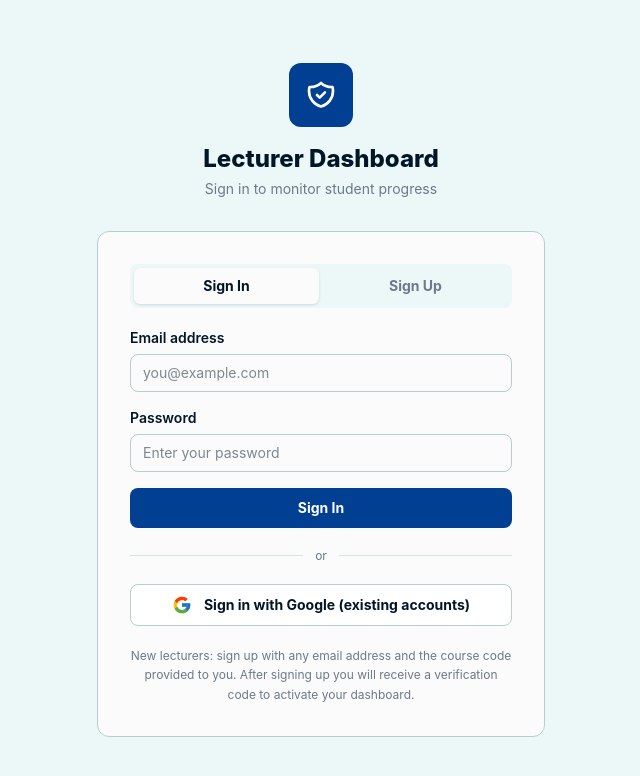
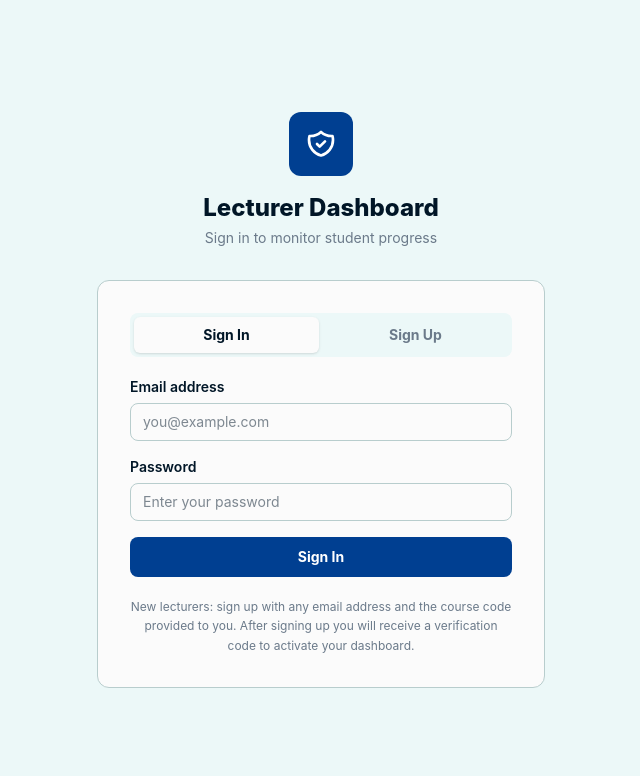
Before and after one commit to charleskwame/Gamified-Admin-Panel, a React (Vite) app: page / in a window 1280 px wide. Shown: the top 776 px of the page, without its empty margins (319-959 px from the left). Built offline with nearby package versions, Linux system fonts and the light colour scheme; no server answers.

Commit message:
removed google sign up options

```diff
--- a/src/context/AuthProvider.jsx
+++ b/src/context/AuthProvider.jsx
@@ -1,10 +1,8 @@
 import { useCallback, useEffect, useRef, useState } from "react";
 import {
   createUserWithEmailAndPassword,
-  GoogleAuthProvider,
   onAuthStateChanged,
   signInWithEmailAndPassword,
-  signInWithPopup,
   signOut,
 } from "firebase/auth";
 import {
@@ -444,22 +442,6 @@ export function AuthProvider({ children }) {
     }
   }, []);
 
-  /**
-   * Legacy Google sign-in. Only resolves existing lecturer profiles — it no
-   * longer auto-provisions new accounts, so it is safe to keep for lecturers
-   * who signed up before the course-code flow existed.
-   */
-  const signInWithGoogle = useCallback(async () => {
-    setAccessMessage(null);
-    try {
-      const provider = new GoogleAuthProvider();
-      provider.setCustomParameters({ prompt: "select_account" });
-      await signInWithPopup(auth, provider);
-    } catch (err) {
-      throw new Error(friendlyError(err), { cause: err });
-    }
-  }, []);
-
   const logout = useCallback(async () => {
     setAccessMessage(null);
     setNeedsVerification(false);
@@ -482,7 +464,6 @@ export function AuthProvider({ children }) {
         devOtp,
         signUpLecturer,
         signInWithEmail,
-        signInWithGoogle,
         verifyOtp,
         resendOtp,
         logout,
--- a/src/pages/LoginPage.jsx
+++ b/src/pages/LoginPage.jsx
@@ -1,28 +1,7 @@
 import { useState } from "react";
 import { useAuth } from "../context/AuthContext";
 
-function GoogleIcon({ className = "w-5 h-5" }) {
-  return (
-    <svg className={className} viewBox="0 0 48 48" aria-hidden="true">
-      <path
-        fill="#FFC107"
-        d="M43.611 20.083H42V20H24v8h11.303c-1.649 4.657-6.08 8-11.303 8-6.627 0-12-5.373-12-12s5.373-12 12-12c3.059 0 5.842 1.154 7.961 3.039l5.657-5.657C34.046 6.053 29.268 4 24 4 12.955 4 4 12.955 4 24s8.955 20 20 20 20-8.955 20-20c0-1.341-.138-2.65-.389-3.917z"
-      />
-      <path
-        fill="#FF3D00"
-        d="M6.306 14.691l6.571 4.819C14.655 15.108 18.961 12 24 12c3.059 0 5.842 1.154 7.961 3.039l5.657-5.657C34.046 6.053 29.268 4 24 4 16.318 4 9.656 8.337 6.306 14.691z"
-      />
-      <path
-        fill="#4CAF50"
-        d="M24 44c5.166 0 9.86-1.977 13.409-5.192l-6.19-5.238C29.211 35.091 26.715 36 24 36c-5.202 0-9.619-3.317-11.283-7.946l-6.522 5.025C9.505 39.556 16.227 44 24 44z"
-      />
-      <path
-        fill="#1976D2"
-        d="M43.611 20.083H42V20H24v8h11.303c-.792 2.237-2.231 4.166-4.087 5.571l6.19 5.238C36.971 39.205 44 34 44 24c0-1.341-.138-2.65-.389-3.917z"
-      />
-    </svg>
-  );
-}
+
 
 function ErrorBanner({ message }) {
   if (!message) return null;
@@ -62,7 +41,7 @@ export default function LoginPage() {
     accessMessage,
     signUpLecturer,
     signInWithEmail,
-    signInWithGoogle,
+
   } = useAuth();
 
   const [authMode, setAuthMode] = useState("signin"); // "signin" | "signup"
@@ -115,17 +94,7 @@ export default function LoginPage() {
     }
   };
 
-  const handleGoogleSignIn = async () => {
-    setError("");
-    setBusy(true);
-    try {
-      await signInWithGoogle();
-    } catch (err) {
-      setError(err?.message || "Unable to sign in with Google. Please try again.");
-    } finally {
-      setBusy(false);
-    }
-  };
+
 
   // ---------------------------------------------------------------------------
   // Sign in / Sign up
@@ -140,17 +109,15 @@ export default function LoginPage() {
             <button
               type="button"
               onClick={() => switchMode("signin")}
-              className={`py-2 text-sm font-bold rounded-md transition-colors ${
-                authMode === "signin" ? "bg-surface text-text-primary shadow-sm" : "text-text-muted"
-              }`}>
+              className={`py-2 text-sm font-bold rounded-md transition-colors ${authMode === "signin" ? "bg-surface text-text-primary shadow-sm" : "text-text-muted"
+                }`}>
               Sign In
             </button>
             <button
               type="button"
               onClick={() => switchMode("signup")}
-              className={`py-2 text-sm font-bold rounded-md transition-colors ${
-                authMode === "signup" ? "bg-surface text-text-primary shadow-sm" : "text-text-muted"
-              }`}>
+              className={`py-2 text-sm font-bold rounded-md transition-colors ${authMode === "signup" ? "bg-surface text-text-primary shadow-sm" : "text-text-muted"
+                }`}>
               Sign Up
             </button>
           </div>
@@ -239,7 +206,6 @@ export default function LoginPage() {
                   autoCapitalize="characters"
                   value={courseCode}
                   onChange={(e) => setCourseCode(e.target.value)}
-                  placeholder="e.g. CA001"
                   className={`${inputClass} font-mono uppercase tracking-widest`}
                 />
                 <p className="text-xs text-text-muted mt-1.5">
@@ -289,21 +255,6 @@ export default function LoginPage() {
             </form>
           )}
 
-          <div className="flex items-center gap-3">
-            <div className="flex-1 border-t border-border-light" />
-            <span className="text-xs text-text-muted">or</span>
-            <div className="flex-1 border-t border-border-light" />
-          </div>
-
-          <button
-            type="button"
-            onClick={handleGoogleSignIn}
-            disabled={busy}
-            className="w-full flex items-center justify-center gap-3 py-2.5 border border-border bg-white text-sm font-bold text-text-primary hover:bg-gray-50 disabled:opacity-50 transition-all rounded-lg">
-            <GoogleIcon className="w-5 h-5" />
-            Sign in with Google (existing accounts)
-          </button>
-
           <p className="text-xs text-text-muted leading-relaxed text-center">
             New lecturers: sign up with any email address and the course code provided to you.
             After signing up you will receive a verification code to activate your dashboard.
```
